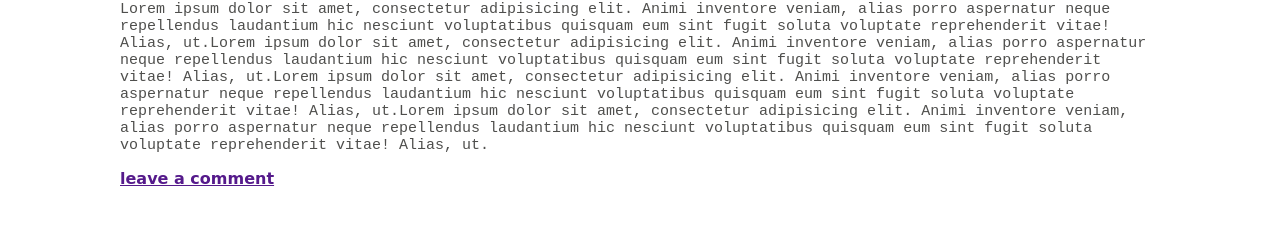
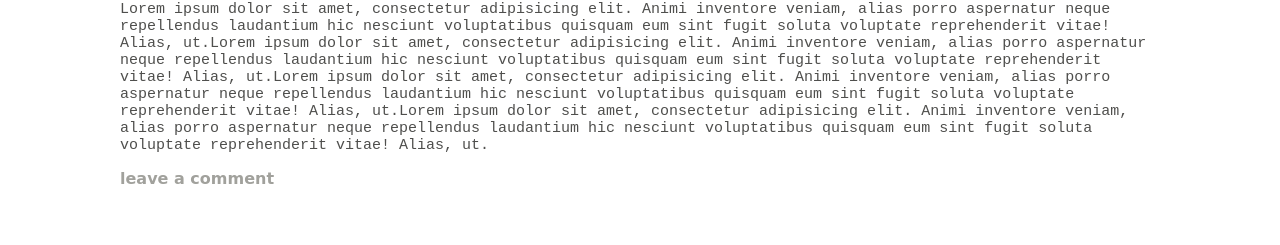
Before and after one commit to Sanjanajahan/minimo-project, a plain HTML site: page index.html in a window 1280 px wide. Shown: the part 884-1129 px from the top of the page. Drawn offline with Linux system fonts and the light colour scheme.

Commit message:
Update style.css

```diff
--- a/css/style.css
+++ b/css/style.css
@@ -60,6 +60,10 @@
     margin-left: auto;
     margin-right: auto;
     padding: 10px 6px;
+}
+.blog-news strong a{
+    text-decoration: none;
+    color: #a1a19c;
 }
 strong{
     font-family: cursive;
```
